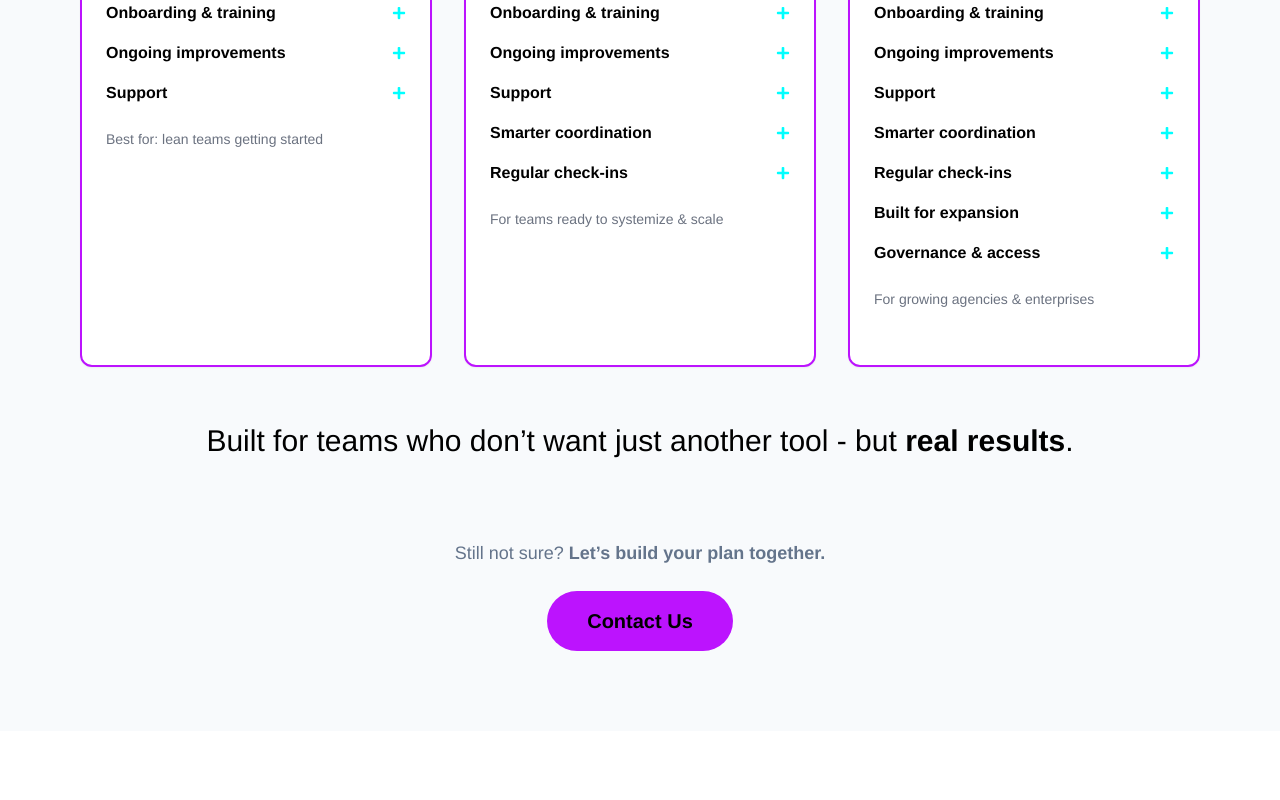
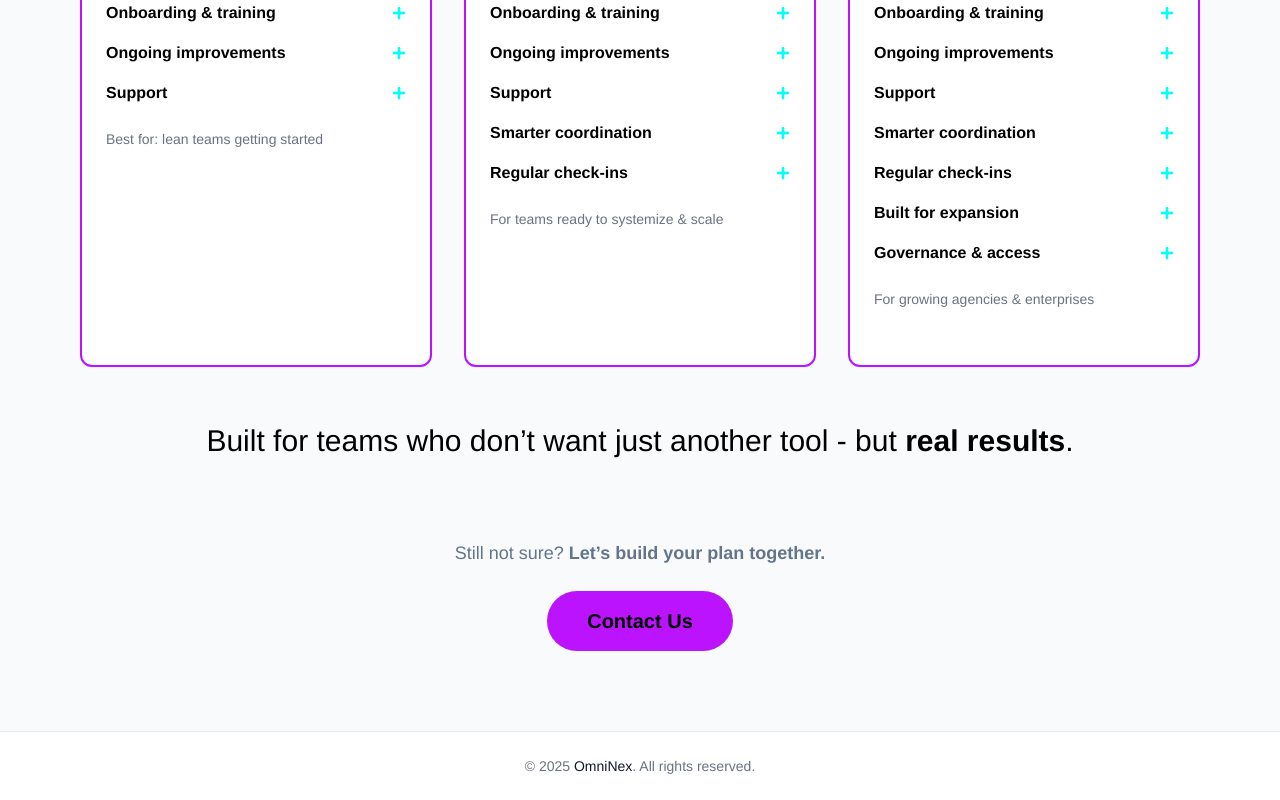
Before and after one commit to Kalcho8233/OmniNexAIWebsite, a Next.js app: page /pricing in a window 1280 px wide. Shown: the part 805-1605 px from the top of the page. Before the commit the page ends 1536 px from the top, so only its background shows below. Built offline with nearby package versions, Linux system fonts and the light colour scheme.

Commit message:
Update pricing.jsx

```diff
--- a/pages/pricing.jsx
+++ b/pages/pricing.jsx
@@ -6,6 +6,7 @@ import NeonButton from "../components/NeonButton";
 import FeatureAccordionLite from "../components/FeatureAccordionLite";
 import PlanROIText from "../components/PlanROIText";
 import StripeBuyButton from "../components/StripeBuyButton";
+import Footer from "../components/Footer"; // ✅ добавено
 
 const descCls = "text-[1.02rem] md:text-[1.08rem] font-medium text-gray-800 leading-snug";
 
@@ -161,6 +162,9 @@ export default function Pricing() {
           </Link>
         </section>
       </main>
+
+      {/* ✅ Added Footer */}
+      <Footer />
     </>
   );
 }
```
